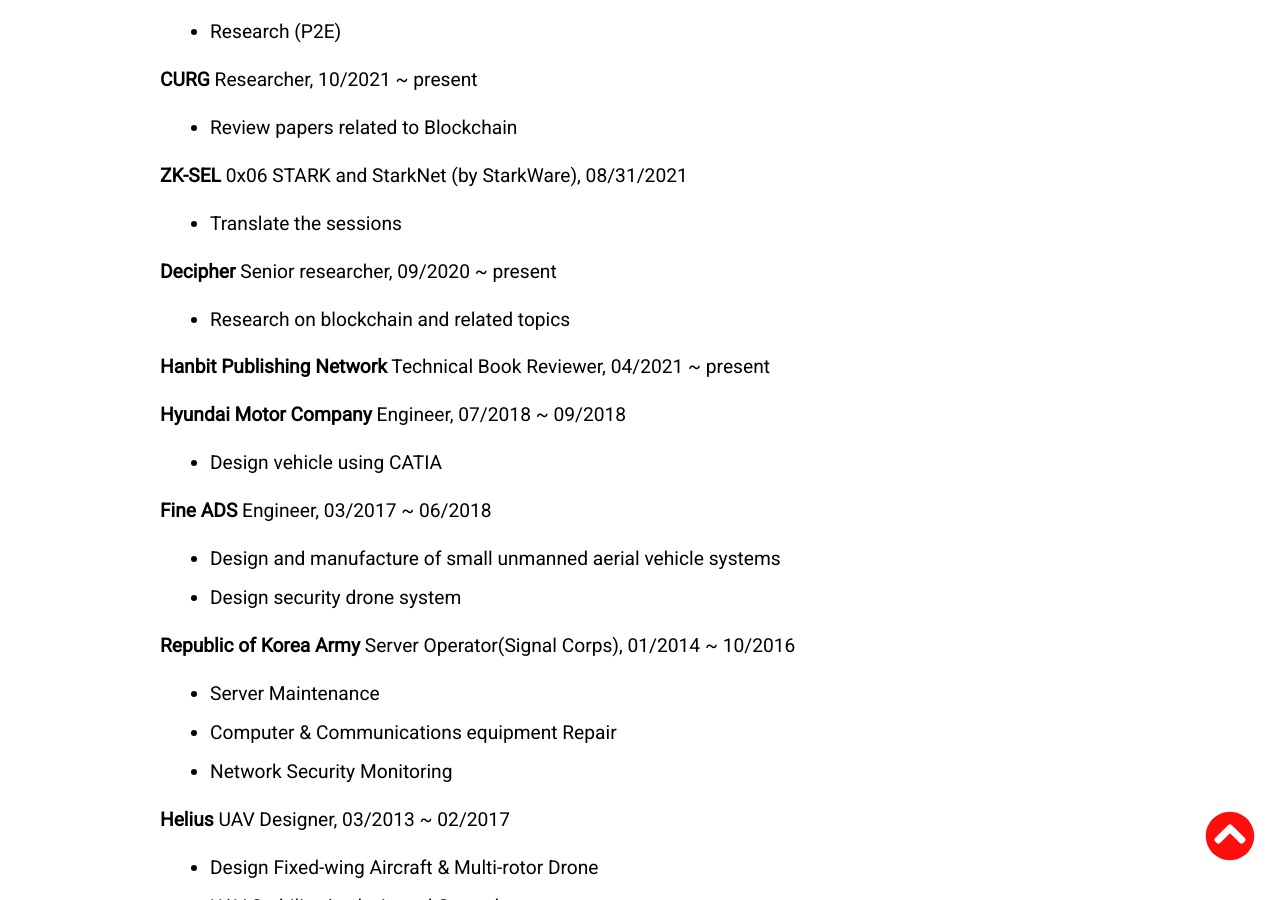
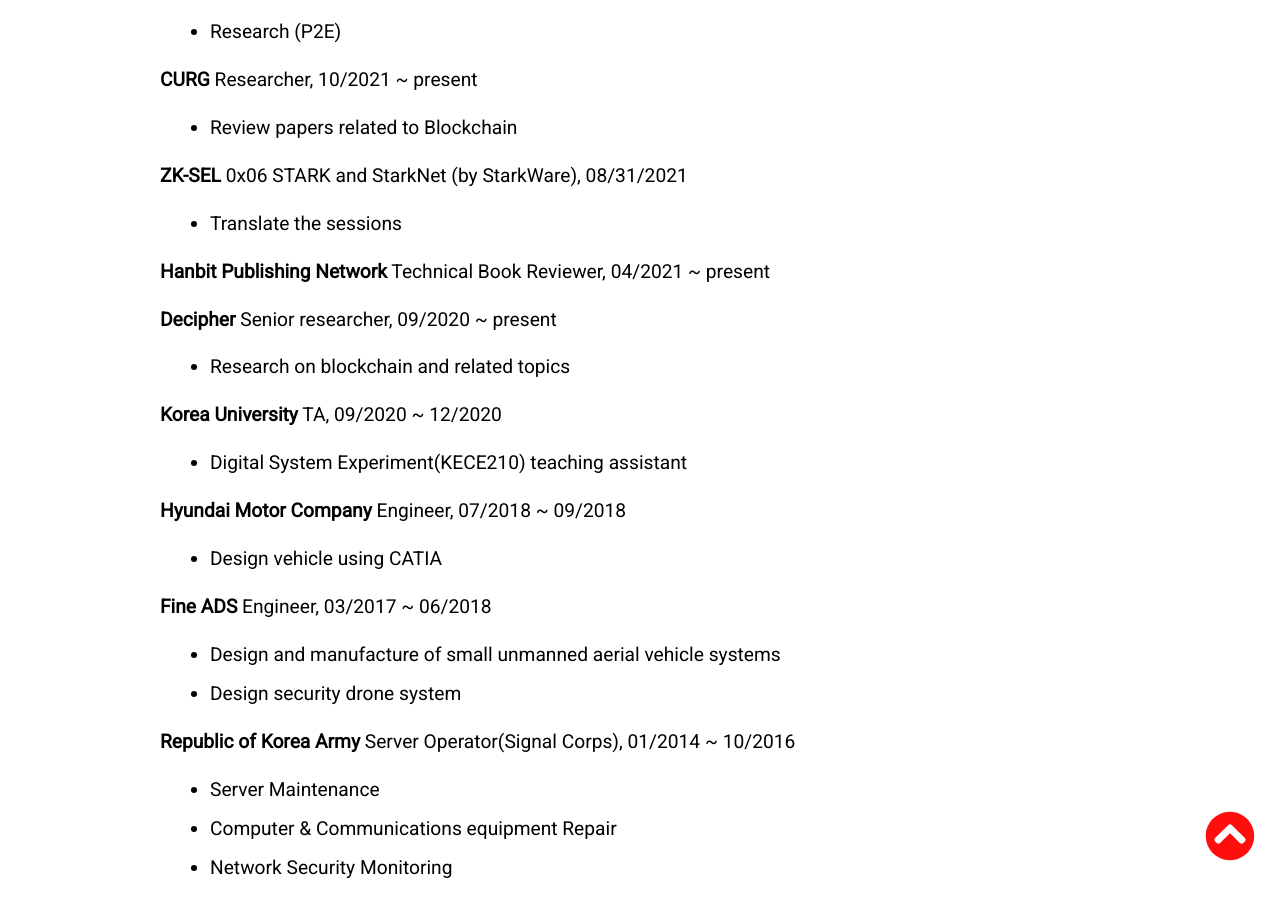
Before and after one commit to tkxkd0159/tkxkd0159.github.io, a Jekyll site: the page built from index.html, in a window 1280 px wide and 900 px high, scrolled down 3736 px. Built offline with Jekyll 4.4.1, drawn with Linux system fonts in a browser that asks for light colours; nearby versions of some CDN libraries.

Commit message:
Update maincon.html

```diff
--- a/_includes/maincon.html
+++ b/_includes/maincon.html
@@ -101,12 +101,20 @@
   <li>Translate the sessions</li>
 </ul>
 
+<p><strong>Hanbit Publishing Network</strong> Technical Book Reviewer, 04/2021 ~ present</p>
+
 <p><strong>Decipher</strong> Senior researcher, 09/2020 ~ present</p>
 <ul>
   <li>Research on blockchain and related topics</li>
 </ul>
 
-<p><strong>Hanbit Publishing Network</strong> Technical Book Reviewer, 04/2021 ~ present</p>
+
+
+<p><strong>Korea University</strong> TA, 09/2020 ~ 12/2020</p>
+<ul>
+  <li>Digital System Experiment(KECE210) teaching assistant</li>
+</ul>
+
 <p><strong>Hyundai Motor Company</strong> Engineer, 07/2018 ~ 09/2018</p>
 
 <ul>
```
